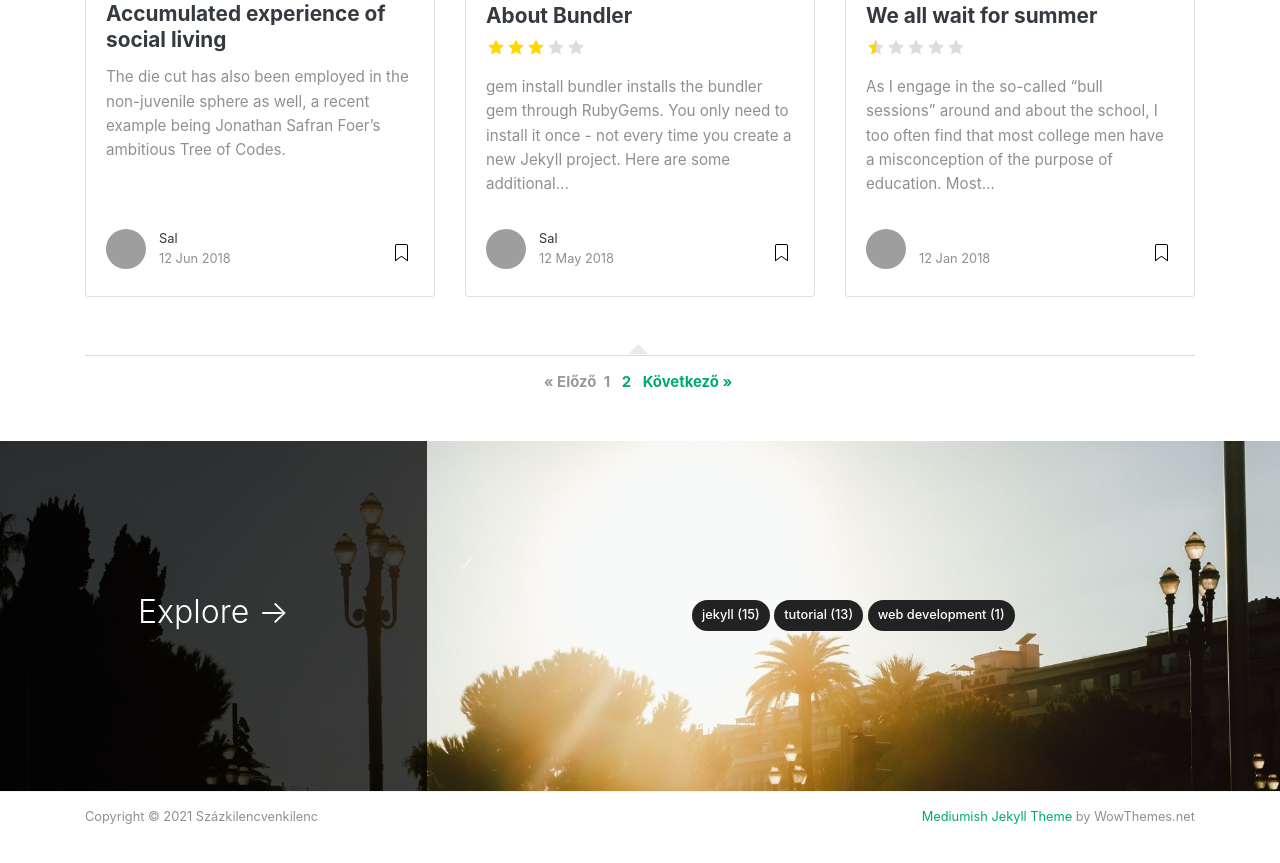
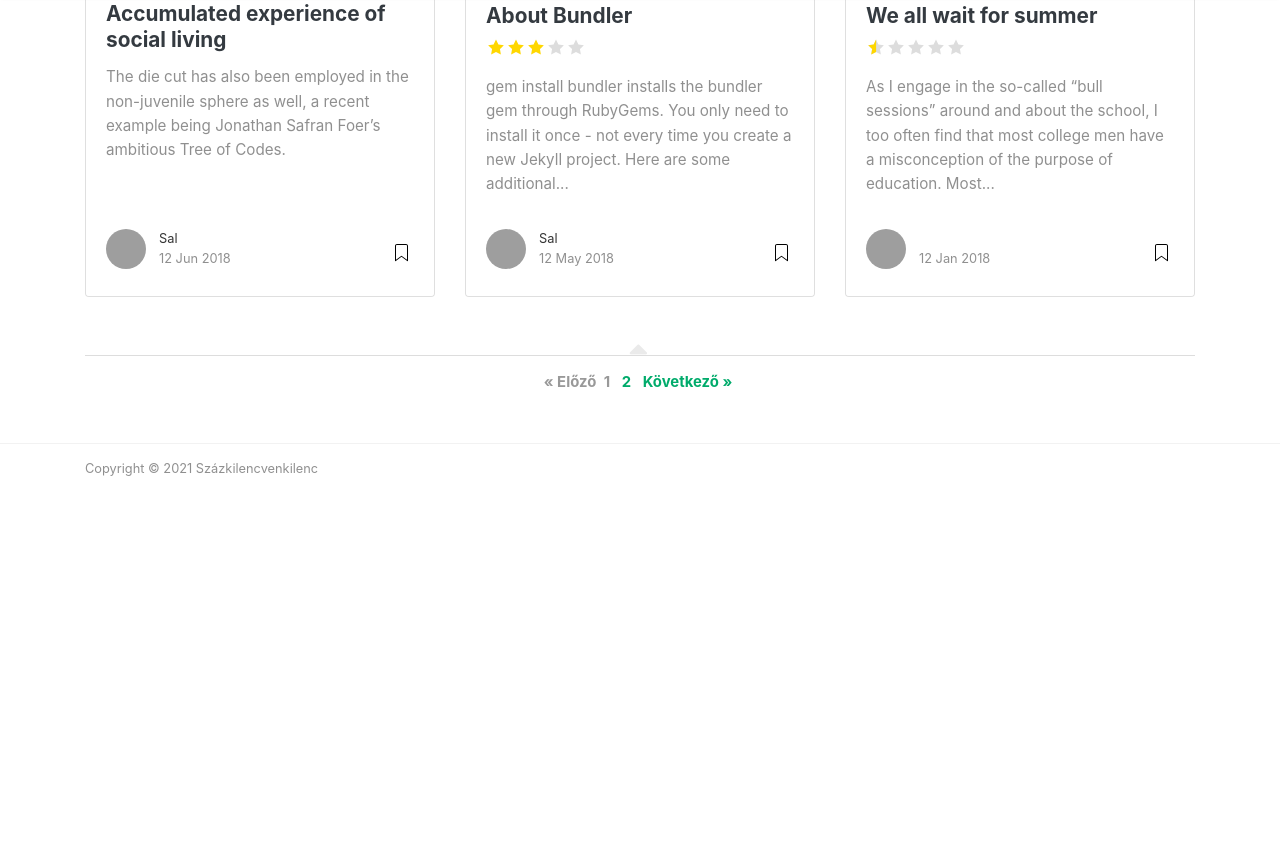
Before and after one commit to vtisza/szazkilencvenkilenc, a Jekyll site: the page built from index.html, in a window 1280 px wide and 900 px high, scrolled down 1860 px. Shown: the top 863 px of the window. Built offline with Jekyll 4.4.1, drawn with Linux system fonts in a browser that asks for light colours; nearby versions of some CDN libraries; the list of posts is cut into pages by our own code; after the commit the page ends 2412 px from its top, so only the background shows below that; grey boxes are pictures that could not be loaded.

Commit message:
change page template

```diff
--- a/_layouts/default.html
+++ b/_layouts/default.html
@@ -127,6 +127,7 @@ ga('send', 'pageview');
 
 <!-- Categories Jumbotron
 ================================================== -->
+<!--
 <div class="jumbotron fortags">
 	<div class="d-md-flex h-100">
 		<div class="col-md-4 transpdark align-self-center text-center h-100">
@@ -149,6 +150,7 @@ ga('send', 'pageview');
 		</div>
 	</div>
 </div>
+-->
 
 <!-- Begin Footer
 ================================================== -->
@@ -159,7 +161,7 @@ ga('send', 'pageview');
                 Copyright © {{ site.time | date: "%Y" }} {{ site.name }}
             </div>
             <div class="col-md-6 col-sm-6 text-center text-lg-right">
-                <a target="_blank" href="https://www.wowthemes.net/mediumish-free-jekyll-template/">Mediumish Jekyll Theme</a> by WowThemes.net
+               <!-- <a target="_blank" href="https://www.wowthemes.net/mediumish-free-jekyll-template/">Mediumish Jekyll Theme</a> by WowThemes.net -->
             </div>
         </div>
     </div>
```
